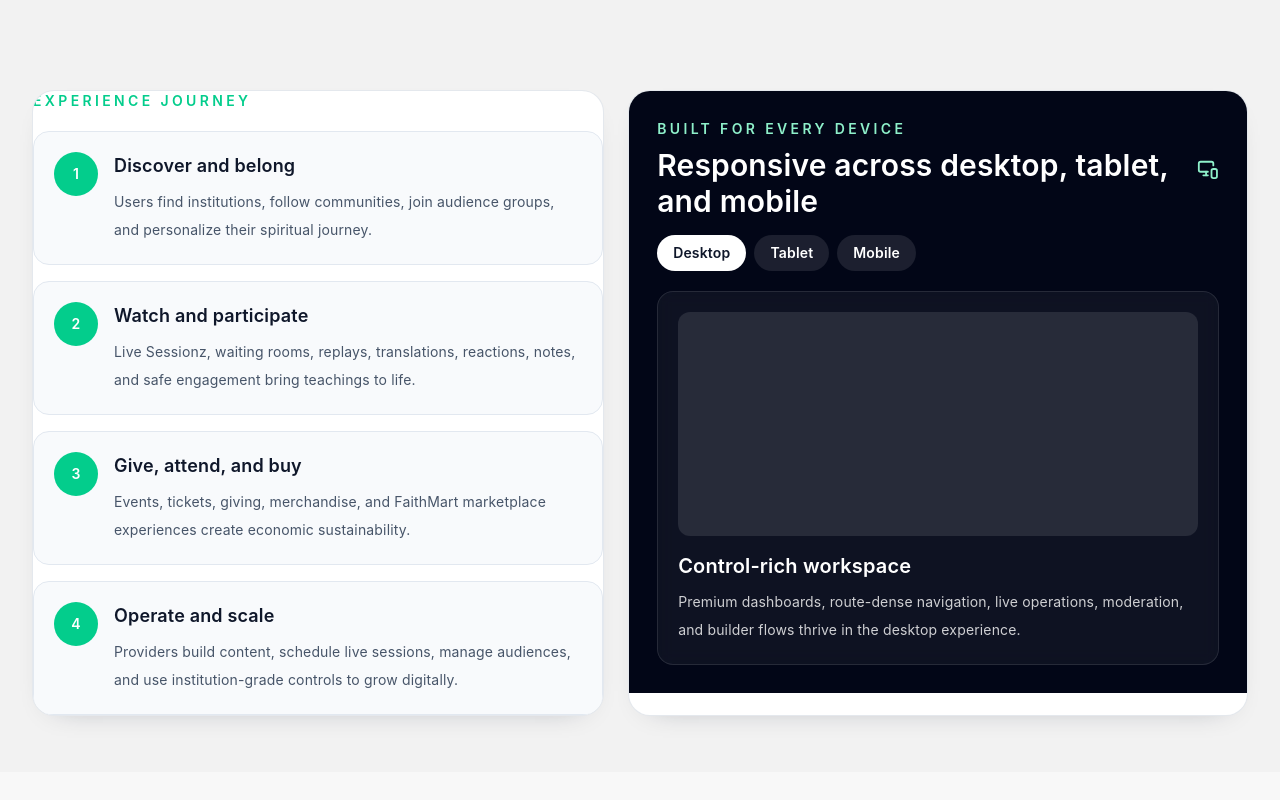
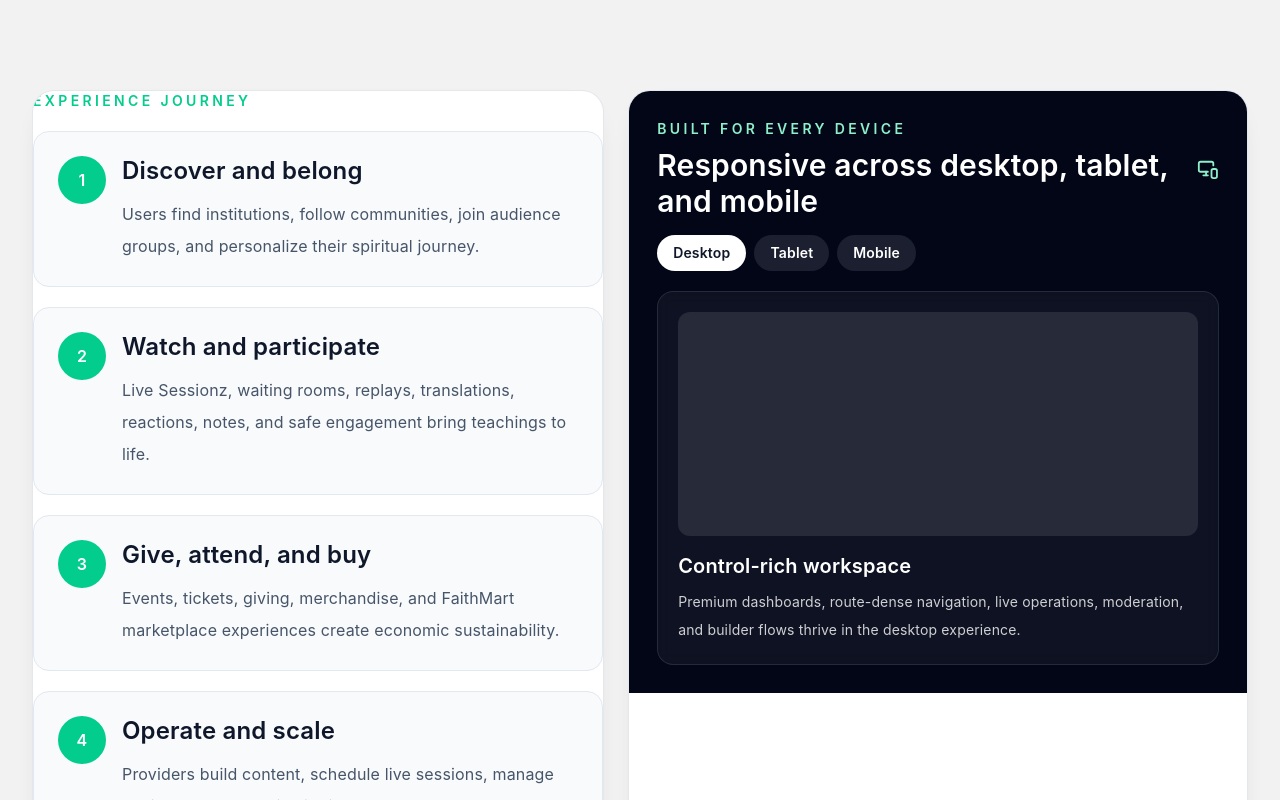
Before and after one commit to ayesigaisaac/FaithHub_MyLiveDealz_Buyer, a React (Vite) app: page / in a window 1280 px wide. Shown: the part 3860-4660 px from the top of the page. Built offline with nearby package versions, Linux system fonts and the light colour scheme.

Commit message:
Improve experience journey card readability and spacing

```diff
--- a/src/pages/public/FaithHubLandingPageV2.tsx
+++ b/src/pages/public/FaithHubLandingPageV2.tsx
@@ -689,15 +689,15 @@ export default function FaithHubLandingPageV2() {
             <Card className="rounded-3xl border-slate-200 bg-white shadow-sm">
               <CardContent className="p-6 sm:p-7">
                 <div className="mb-5 text-sm font-semibold uppercase tracking-[0.24em] text-[#03cd8c]">Experience journey</div>
-                <div className="space-y-4">
+                <div className="space-y-5">
                   {timelineSteps.map((step, index) => (
-                    <div key={step.title} className="flex gap-4 rounded-2xl border border-slate-200 bg-[#f8fafc] p-5">
-                      <div className="flex h-11 w-11 shrink-0 items-center justify-center rounded-full bg-[#03cd8c] text-sm font-semibold text-white">
+                    <div key={step.title} className="flex items-start gap-4 rounded-2xl border border-slate-200 bg-[#f8fafc] p-6">
+                      <div className="flex h-12 w-12 shrink-0 items-center justify-center rounded-full bg-[#03cd8c] text-base font-semibold text-white">
                         {index + 1}
                       </div>
-                      <div>
-                        <div className="text-lg font-semibold text-slate-900">{step.title}</div>
-                        <div className="mt-2 text-sm leading-7 text-slate-600">{step.text}</div>
+                      <div className="min-w-0">
+                        <div className="text-2xl font-semibold leading-tight text-slate-900">{step.title}</div>
+                        <div className="mt-3 text-base leading-8 text-slate-600">{step.text}</div>
                       </div>
                     </div>
                   ))}
```
